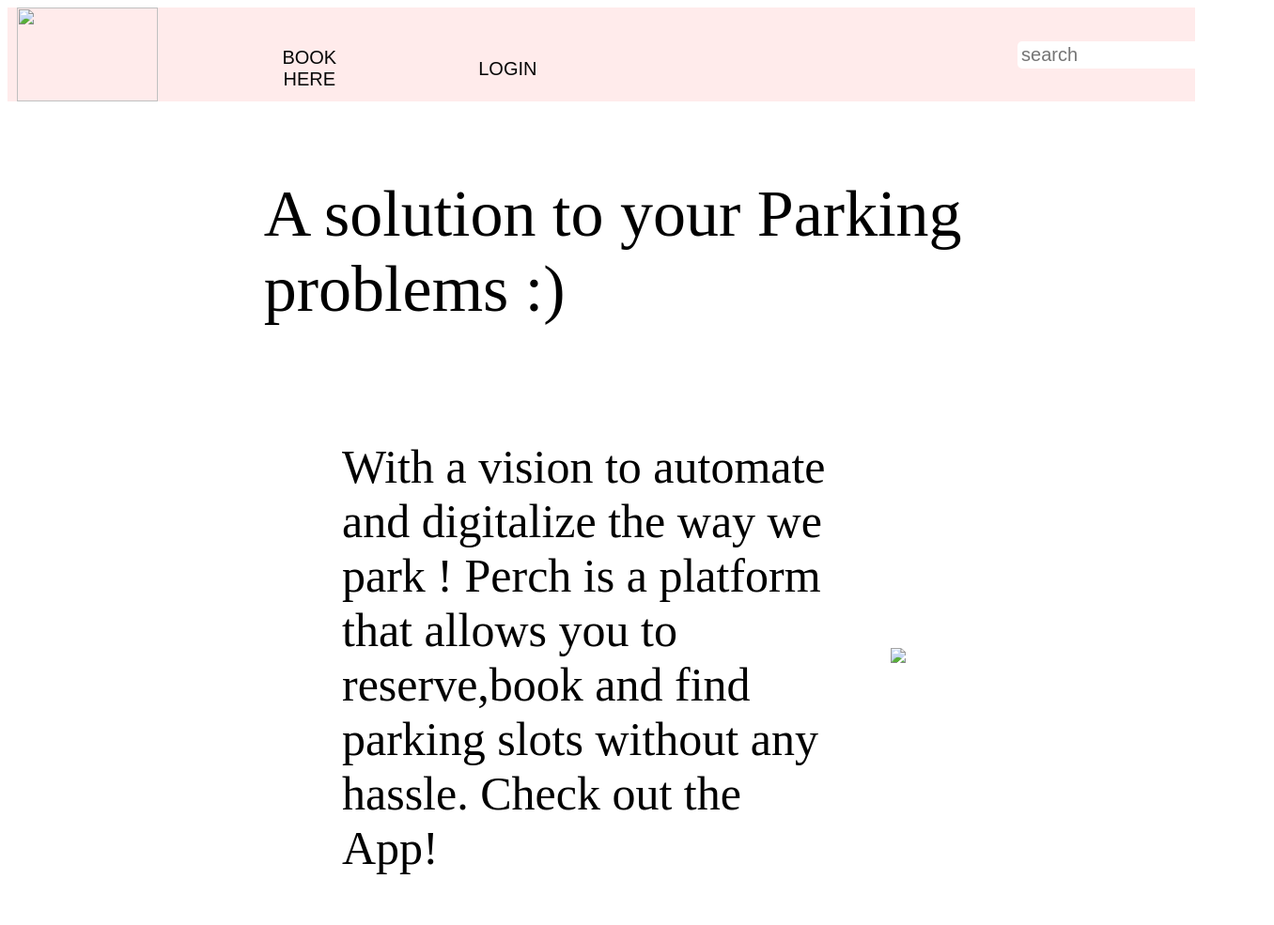
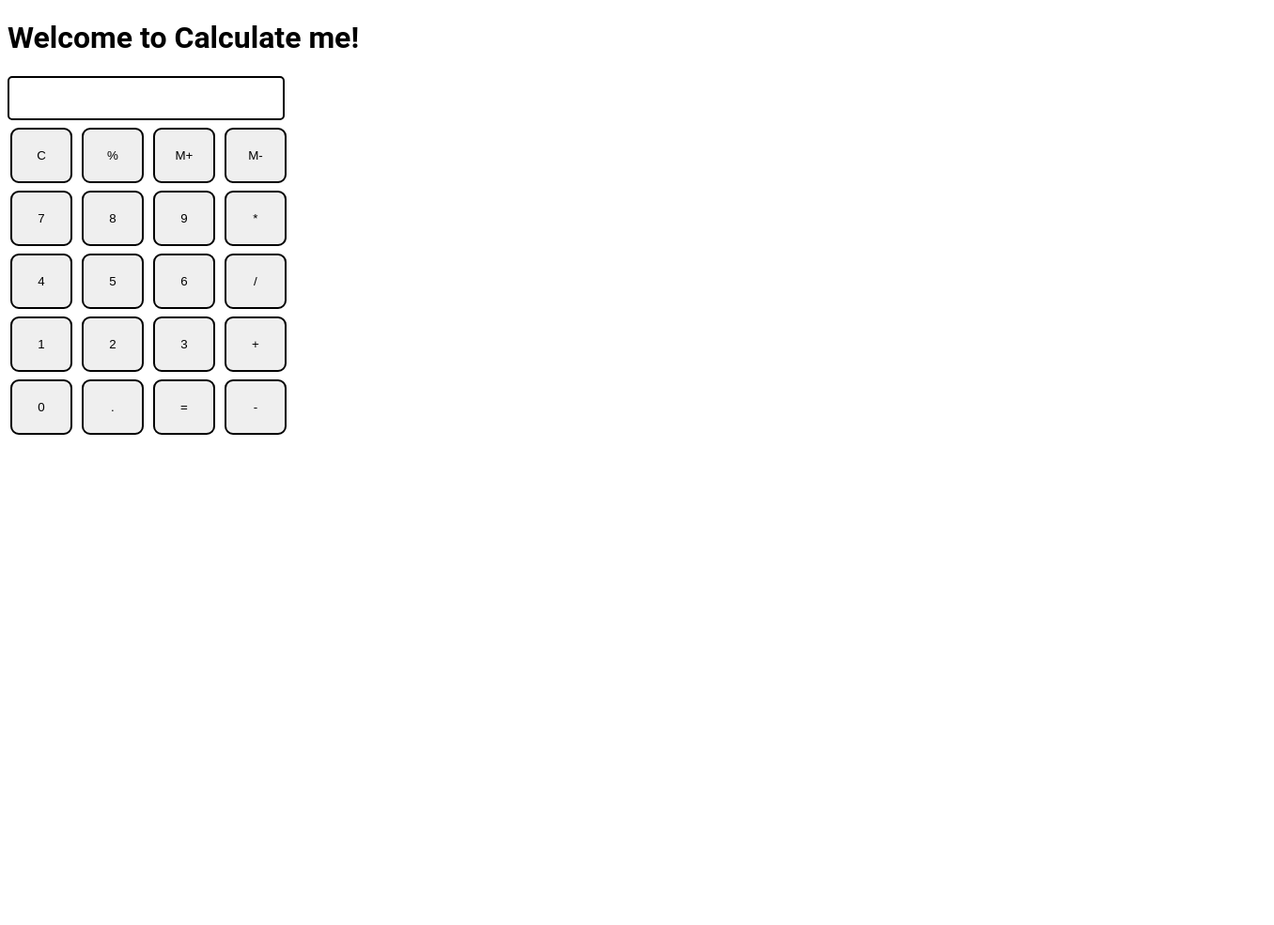
Before and after one commit to RyanBantu/calc.project, a plain HTML site: page index.html in a window 1280 px wide. Shown: the top 985 px of the page at 94% size, 1356 px wide, since content can reach past the window. After the commit the page ends 821 px from the top, so only its background shows below. Drawn offline with Linux system fonts and the light colour scheme.

Commit message:
Update index.html

```diff
--- a/index.html
+++ b/index.html
@@ -1,236 +1,76 @@
 <!DOCTYPE html>
 <html>
+
 <head>
-  <title>perch </title>
 
-
-<style>
-  * {
-  box-sizing: border-box;
-}
-html{margin:0;}
-.logo
-{
-  width : 150px;
-  height: 100px;
-  margin-left: 10px;
-
-  object-fit: cover;
-  object-position: justify;
-
-
-
+</head>
+  <style>html, body {
+  height: 100%;
+  width: 100%;
+  font-family: 'Roboto', sans-serif;
 }
 
-.search
-{
-
-  font-size: 20px;
-  border-style: solid;
-  border-color: rgb(255, 255, 255);
-  border-radius: 5px;
-  margin-left: 40%;
-  margin-right: 0%;
-
-
-
-
+.button{
+  width: 66px;
+  padding: 20px;
+  margin: 0 3px;
+  border: 2px solid black;
+  border-radius: 9px;
+  cursor: pointer;
 }
 
-.perch-box
-{
-  margin-top:0%;
-  display:flex;
-  height:100px;
-  align-items: center;
-  background-color: rgb(255, 235, 235);
-
-  width:auto;
-  top: 0 !important;
-  position: sticky;
+.row{
+  margin: 8px 0;
+}
+.row input{
+  width: 291px;
+  font-size: 20px;
+    margin: 0;
+    padding: 10px 0px;
+    border: 2px solid black;
+    border-radius: 5px;
 }
 
-
-
-
- .book{
-        background-color:  rgb(255, 235, 235);
-    color: rgb(7, 7, 7) ;
-    border : none ;
-    font-size: 20px;
-     margin-left: 10%;
-
-     padding-top:10px;
-     padding-bottom:10px;
-     border-radius: 2px;
-     cursor: pointer;
-
-     margin-top: 30px;
-     transition: opacity 0.15s;
-     vertical-align: top;
-    }
-
-  .book:hover  {
-        opacity: 0.4;
-
-
-       }
-
-  .book:active{
-           opacity: 0.5;
-
-       }
-
-
-  .login
-       {
-
-        background-color: rgb(255, 235, 235);
-    color: rgb(7, 7, 7) ;
-    border : none;
-    font-size: 20px;
-     margin-left: 11%;
-
-
-     padding-top:10px;
-     padding-bottom:10px;
-    border-radius: 2px;
-    cursor: pointer;
-
-    margin-top:30px;
-    transition: opacity 0.15s;
-    vertical-align: top;
-
-    }
-  .login:hover  {
-        opacity: 0.4;
-
-
-       }
-
-  .login:active{
-           opacity: 0.5;
-
-       }
-
-.abt { background-color:rgb(255, 255, 255);
-  font-size: 70px;
-  padding-left: 20px;
-
-}
-.about-us {
-  display:flex;
-  flex-direction: column;
-  background-color: white;
-
-  border-radius: 10px;
-  margin-left: 20%;
-  margin-top: 10px;
-}
-.intro
-{ display:flex;
-  flex-direction:row;
-  justify-content: center;
-  align-items: center;
-
-}
-.p1
-{
-  padding :0 3rem ;
-
-
- font-size:50px;
-
-  font-family:'Times New Roman', Times, serif ;
-
-
-}
-.app-picture
-{
-
-
-}
-
-.app-ui
- {
-  height:700px;
-}
-.questions
-{
-  display: flexbox;
-  flex-direction: row;
-}
-
-.why
-{
-font-size: 80px;
-font-family: 'Times New Roman', Times, serif;
-
-}
-.ans
-{
-font-size: 50px;
-margin-right: 45%;
-}
-.reb
-{
-width:50%;
-}
   </style>
 
-</head>
 <body>
-
-
-<div class="perch-box">
-
-
-
-   <img class=  "logo" src="Goperch01.jpg">
-    <button class="book ">
-      BOOK HERE
-     </button >
-
-     <BUTTON class="login"> LOGIN </BUTTON>
-     <input class="search" type = "text" placeholder="search">
-
-
-
-
-
-
-
+  <h1 class="text-center">Welcome to Calculate me!</h1>
+  <div class="container flex flex-col items-center mx-auto m-w-20">
+    <div class="row">
+      <input class="input" type="text"/>
     </div>
-
-
-
-
-
-
-
-
-<div class=" about-us">
-  <p class=" abt"> A solution to your Parking problems :) </p>
-
-
-</div >
-
-<div class="intro">
-<div class="reb"><p class="p1"> With a vision to automate and digitalize the way we park !
-  Perch is a platform that allows you to reserve,book and find parking slots without any hassle. Check out the App!</p>
-
+    <div class="row">
+      <button class="button">C</button>
+      <button class="button">%</button>
+      <button class="button">M+</button>
+      <button class="button">M-</button>
     </div>
-  <div class=" app-picture">
-
-    <img class="app-ui" src="go perch app screenshot.jpg">
-
+    <div class="row">
+      <button class="button">7</button>
+      <button class="button">8</button>
+      <button class="button">9</button>
+      <button class="button">*</button>
+    </div>
+    <div class="row">
+      <button class="button">4</button>
+      <button class="button">5</button>
+      <button class="button">6</button>
+      <button class="button">/</button>
+    </div>
+    <div class="row">
+      <button class="button">1</button>
+      <button class="button">2</button>
+      <button class="button">3</button>
+      <button class="button">+</button>
+    </div>
+    <div class="row">
+      <button class="button">0</button>
+      <button class="button">.</button>
+      <button class="button">=</button>
+      <button class="button">-</button>
     </div>
   </div>
-<div class=" questions">
+  <script src="script.js"></script>
+</body>
 
-  <p class=" why "> Why Perch ?</p>
-  <p class="ans"> with the number of vehicles increasing day by day, it's been difficult to find your spaces to park your cars.Imagine going to theatre's and not having a space to park ! </p>
-
-</div>
-</body>
 </html>
```
Lines whose indentation alone changed are shown as unchanged.
